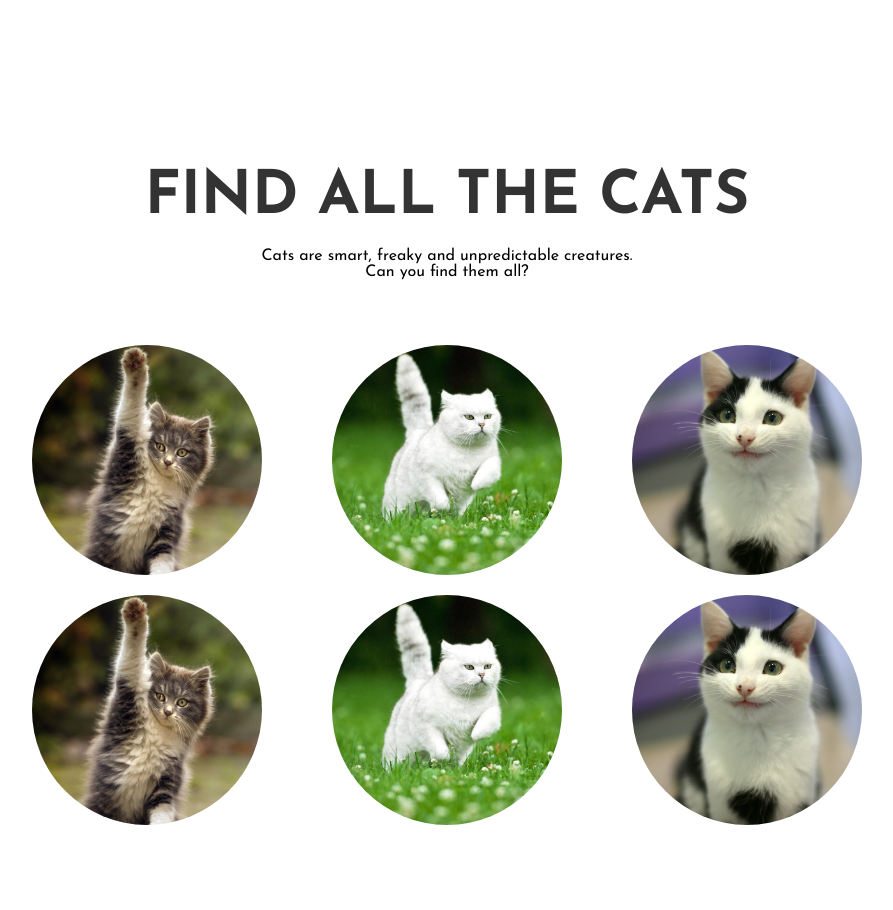
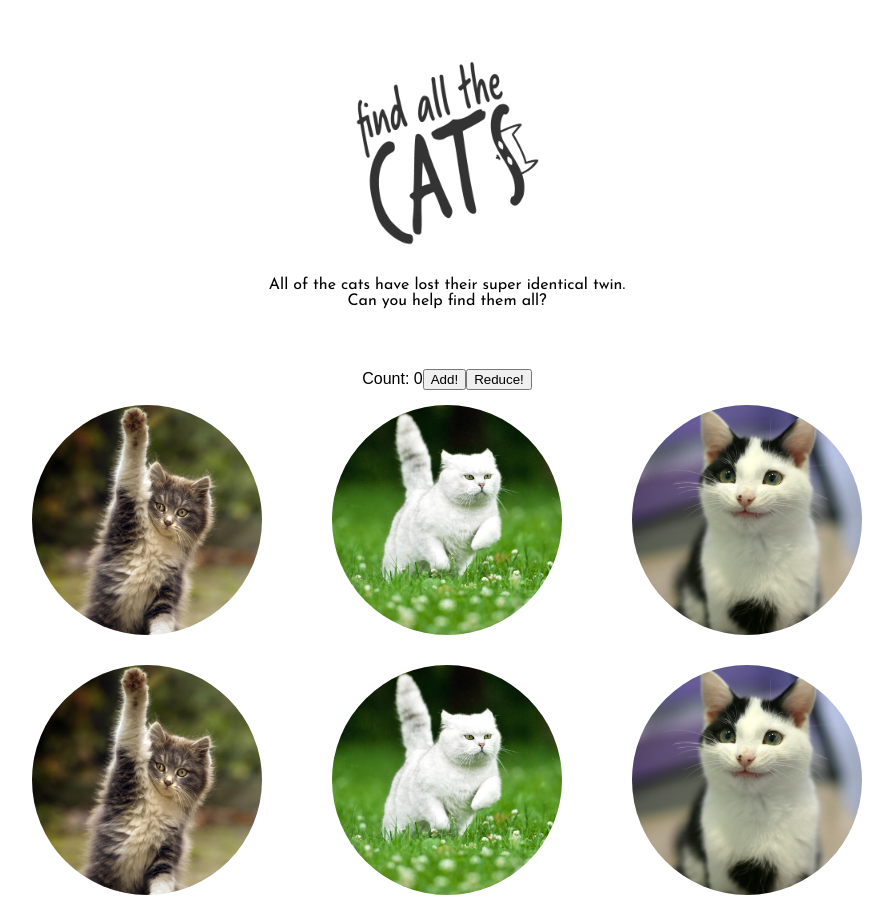
Before and after one commit to mysould/Memory-game, a React app: page / in a window 1280 px wide. Shown: the whole page, without its empty margins (193-1086 px from the left). Before the commit the page ends 840 px from the top, so only its background shows below. Built offline with nearby package versions, Linux system fonts and the light colour scheme.

Commit message:
add state

```diff
--- a/src/card.css
+++ b/src/card.css
@@ -1,6 +1,7 @@
 .card {
     width: 33.3333333%!important;
     float: left;
+    height: 260px;
     overflow: hidden;
 }
 
@@ -11,14 +12,13 @@
     border-radius: 160px;
     height: auto;
     margin: 15px auto;
-    margin-top: 5px!important;
     opacity: 1;
     transition: all 0.3s ease;
 }
 
 .card img:hover {
     opacity: 0.8;
+    margin: 10px auto;
     max-width: 240px;
-    margin-bottom: 0!important;
-    margin-top: 0px!important;
+
 }
--- /dev/null
+++ b/src/counter.js
@@ -0,0 +1,29 @@
+import React from "react"
+
+class Counter extends React.Component {
+
+    state = {
+      count: 0
+    }
+
+    addButtonClick = () => {
+        this.setState({ count: this.state.count + 1})
+    }
+    reduceButtonClick = () => {
+        this.setState({ count: this.state.count - 1})
+    }
+
+
+    render () {
+        return (
+          <div>
+            Count: {this.state.count}
+            <button onClick={this.addButtonClick}>Add!</button>
+            <button onClick={this.reduceButtonClick}>Reduce!</button>
+          </div>
+        )
+    }
+
+}
+
+export default Counter
--- a/src/game.css
+++ b/src/game.css
@@ -1,19 +1,14 @@
 .game {
     width: 90%;
-    margin: 10% auto;
+    margin: 50px auto;
     text-align: center;
     max-width: 900px;
 }
 
-h1 {
-    display: inline-flex;
-    font-family: 'Josefin Sans', sans-serif;
-    font-size: 60px;
-    text-transform: uppercase;
-    color: #333;
-    font-weight: 700;
+img.logotype {
+    width: 200px;
     margin-bottom: 20px;
-  }
+}
 
 p {
   text-align: center;
--- a/src/game.js
+++ b/src/game.js
@@ -1,11 +1,13 @@
 import React from "react"
 import Card from "./card"
+import Counter from "./counter"
 import './game.css';
 
 const Game = () => (
   <div className="game">
-      <h1>Find all the cats</h1>
-      <p>Cats are smart, freaky and unpredictable creatures.<br/>Can you find them all?</p>
+      <img className="logotype" src="/images/logo.png" />
+      <p>All of the cats have lost their super identical twin.<br/>Can you help find them all?</p>
+      <Counter />
       <Card src="/images/cat1.jpg" />
       <Card src="/images/cat2.jpg" />
       <Card src="/images/cat3.jpg" />
```
Also changed, not shown: public/images/background.jpg (added), public/images/logo.png (added), 3 other files.
